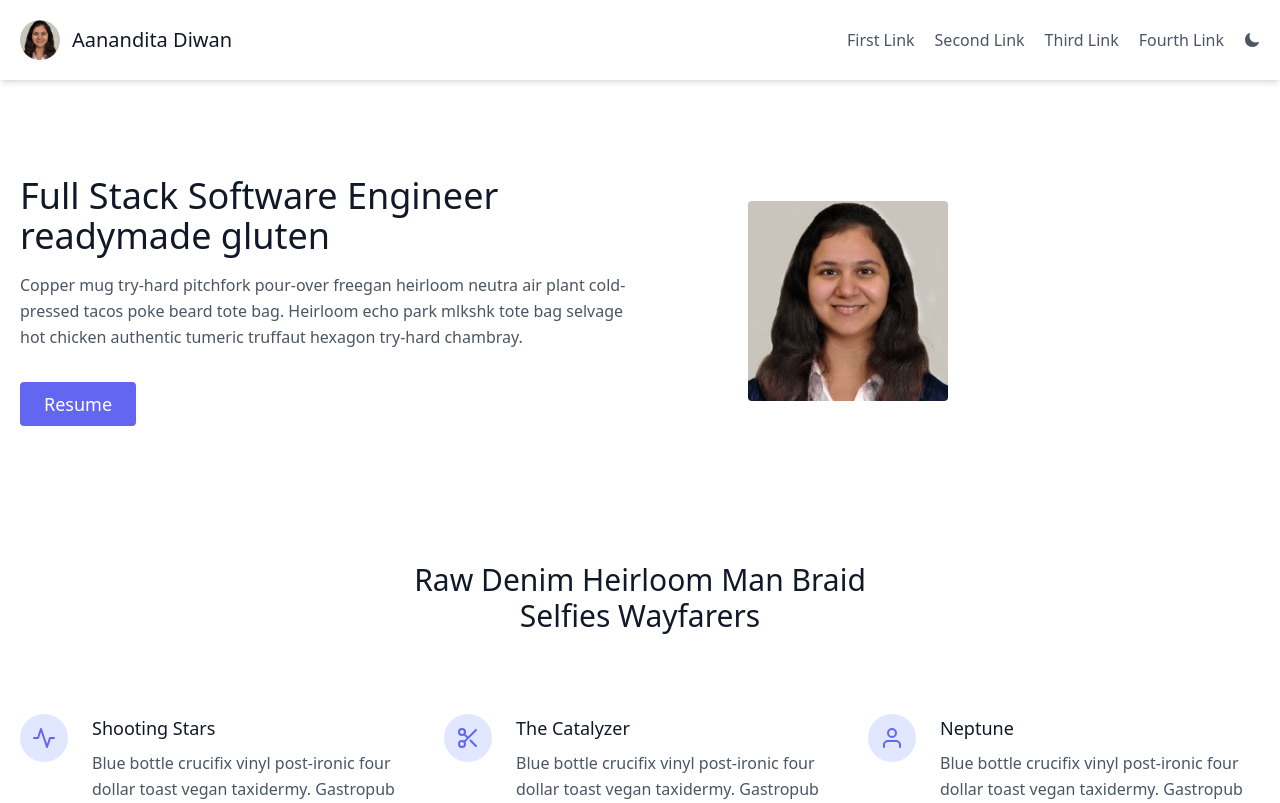
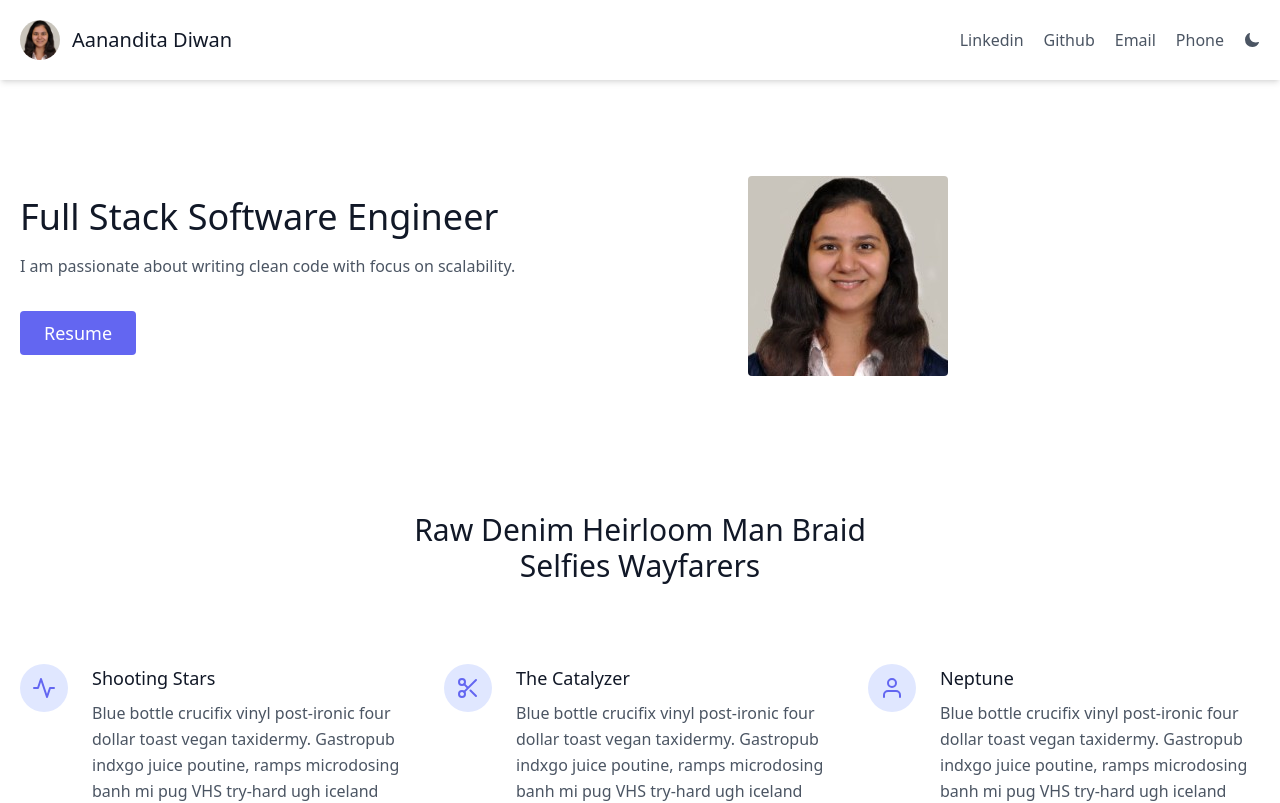
Before and after one commit to aananditadiwan/aananditadiwan.com, a React (Vite) app: page /contact in a window 1280 px wide. Shown: the top 803 px of the page. Built offline with nearby package versions, Linux system fonts and the light colour scheme.

Commit message:
Header and footer changes

```diff
--- a/src/App.jsx
+++ b/src/App.jsx
@@ -1,9 +1,11 @@
 import { Hero, Feature, Education, Skills, Experience, Testimonial } from "./components";
 
 export default function App() {
+  let designation = "Full Stack Software Engineer"
+  let summary= "I am passionate about writing clean code with focus on scalability."
   return (
     <>
-      <Hero />
+      <Hero title={designation} summary={summary}/>
       <Feature />
       <Education />
       <Skills />
--- a/src/components/Footer.jsx
+++ b/src/components/Footer.jsx
@@ -6,10 +6,10 @@ export default function Footer() {
           <svg xmlns="http://www.w3.org/2000/svg" fill="none" stroke="currentColor" stroke-linecap="round" stroke-linejoin="round" stroke-width="2" class="w-10 h-10 text-white p-2 bg-indigo-500 rounded-full" viewBox="0 0 24 24">
             <path d="M12 2L2 7l10 5 10-5-10-5zM2 17l10 5 10-5M2 12l10 5 10-5"></path>
           </svg>
-          <span class="ml-3 text-xl">Tailblocks</span>
+          <span class="ml-3 text-xl">Aanandita Diwan</span>
         </a>
-        <p class="text-sm text-gray-500 sm:ml-4 sm:pl-4 sm:border-l-2 sm:border-gray-200 sm:py-2 sm:mt-0 mt-4 dark:text-gray-400 dark:sm:border-gray-800">© 2020 Tailblocks —
-          <a href="https://twitter.com/knyttneve" class="text-gray-600 ml-1 dark:text-gray-500" rel="noopener noreferrer" target="_blank">@knyttneve</a>
+        <p class="text-sm text-gray-500 sm:ml-4 sm:pl-4 sm:border-l-2 sm:border-gray-200 sm:py-2 sm:mt-0 mt-4 dark:text-gray-400 dark:sm:border-gray-800">© 2024 AananditaDiwan —
+          <a href="https://twitter.com/knyttneve" class="text-gray-600 ml-1 dark:text-gray-500" rel="noopener noreferrer" target="_blank">@annie</a>
         </p>
         <span class="inline-flex sm:ml-auto sm:mt-0 mt-4 justify-center sm:justify-start">
           <a class="text-gray-500 dark:text-gray-400">
--- a/src/components/Hero.jsx
+++ b/src/components/Hero.jsx
@@ -1,12 +1,12 @@
-export default function Hero() {
+export default function Hero({title,summary}) {
   return (
     <section class="text-gray-600 body-font dark:text-gray-400 dark:bg-gray-900">
       <div class="container mx-auto flex px-5 py-24 md:flex-row flex-col items-center">
         <div class="lg:flex-grow md:w-1/2 lg:pr-24 md:pr-16 flex flex-col md:items-start md:text-left mb-16 md:mb-0 items-center text-center">
-          <h1 class="title-font sm:text-4xl text-3xl mb-4 font-medium text-gray-900 dark:text-white">Full Stack Software Engineer
-            <br class="hidden lg:inline-block" />readymade gluten
+          <h1 class="title-font sm:text-4xl text-3xl mb-4 font-medium text-gray-900 dark:text-white">{title}
+            {/* <br class="hidden lg:inline-block" />readymade gluten */}
           </h1>
-          <p class="mb-8 leading-relaxed">Copper mug try-hard pitchfork pour-over freegan heirloom neutra air plant cold-pressed tacos poke beard tote bag. Heirloom echo park mlkshk tote bag selvage hot chicken authentic tumeric truffaut hexagon try-hard chambray.</p>
+          <p class="mb-8 leading-relaxed">{summary}</p>
           <div class="flex justify-center">
             <button class="inline-flex text-white bg-indigo-500 border-0 py-2 px-6 focus:outline-none hover:bg-indigo-600 rounded text-lg">
               <a href="\sample.pdf" download >Resume</a>
--- a/src/components/Navbar.jsx
+++ b/src/components/Navbar.jsx
@@ -20,10 +20,10 @@ export default function Navbar() {
           <span class="ml-3 text-xl">Aanandita Diwan</span>
         </a>
         <nav class="md:ml-auto flex flex-wrap items-center text-base justify-center">
-          <a class="mr-5 hover:text-gray-900 dark:hover:text-white">First Link</a>
-          <a class="mr-5 hover:text-gray-900 dark:hover:text-white">Second Link</a>
-          <a class="mr-5 hover:text-gray-900 dark:hover:text-white">Third Link</a>
-          <a class="mr-5 hover:text-gray-900 dark:hover:text-white">Fourth Link</a>
+          <a class="mr-5 hover:text-gray-900 dark:hover:text-white">Linkedin</a>
+          <a class="mr-5 hover:text-gray-900 dark:hover:text-white">Github</a>
+          <a class="mr-5 hover:text-gray-900 dark:hover:text-white">Email</a>
+          <a class="mr-5 hover:text-gray-900 dark:hover:text-white">Phone</a>
         </nav>
         <button onClick={darkModeHandler} >
           { dark && <IoSunny /> }
```
